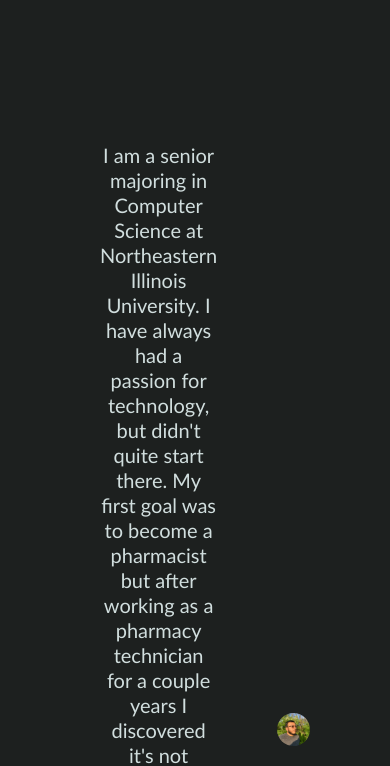
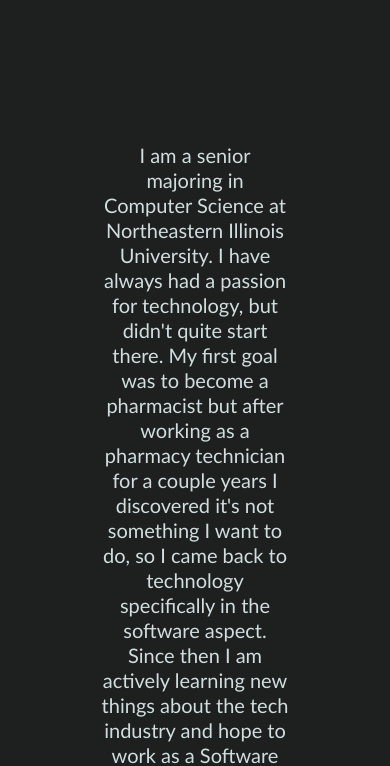
Before and after one commit to mbilal1109/mbilal, a plain HTML site: page index.html in a window 390 px wide. Shown: the part 759-1525 px from the top of the page. Drawn offline with Linux system fonts and the light colour scheme; a web font is replaced by a local one.

Commit message:
Added media queries to hero and about me section

```diff
--- a/css/style.css
+++ b/css/style.css
@@ -56,6 +56,7 @@ body {
 
 .heading h1 {
     font-size: 36px;
+    text-align: center;
 }
 
 .heading p {
@@ -72,7 +73,6 @@ body {
     justify-content: space-between;
     align-items: center;
     background-color: #1D201F;
-    flex-direction: row;
     padding: 60px;
 }
 
@@ -105,3 +105,12 @@ body {
 }
 
 /* Projects */
+
+
+
+/* Media Queries */
+@media only screen and (max-width: 500px) {
+    .container {
+        flex-wrap: wrap;
+    }
+}
```
